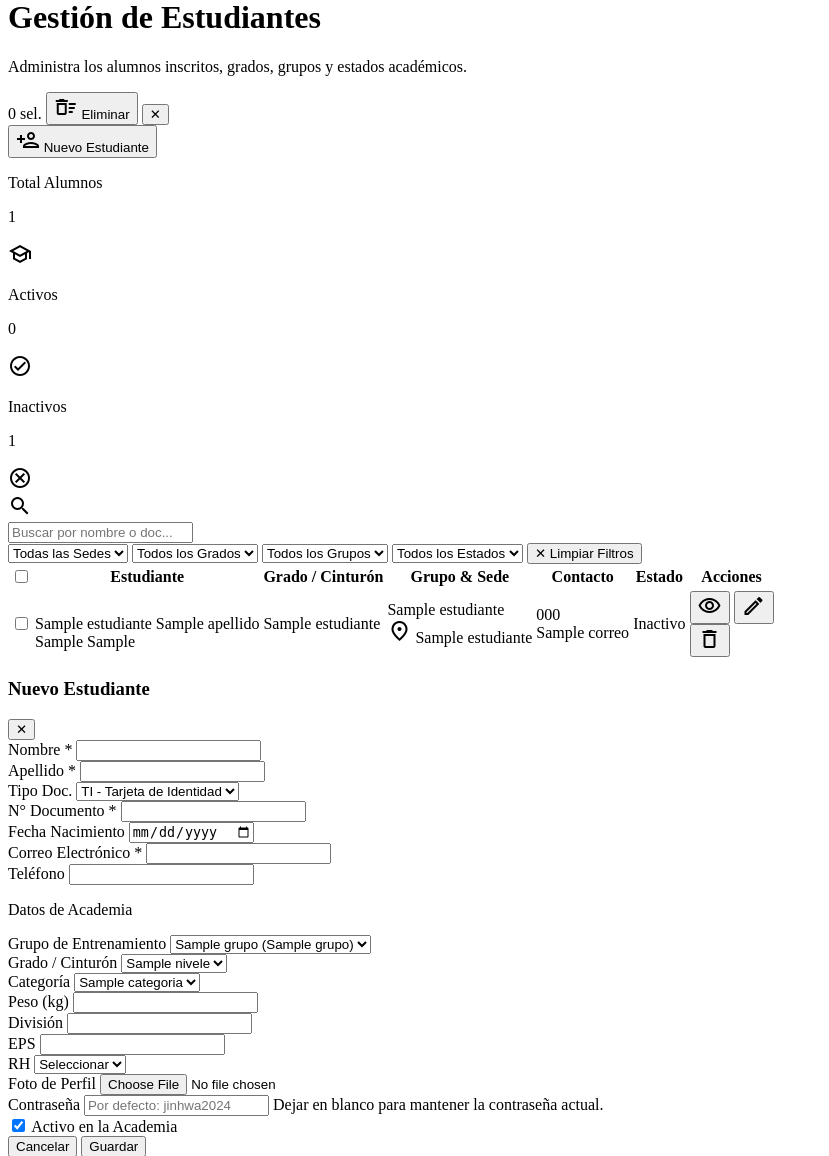
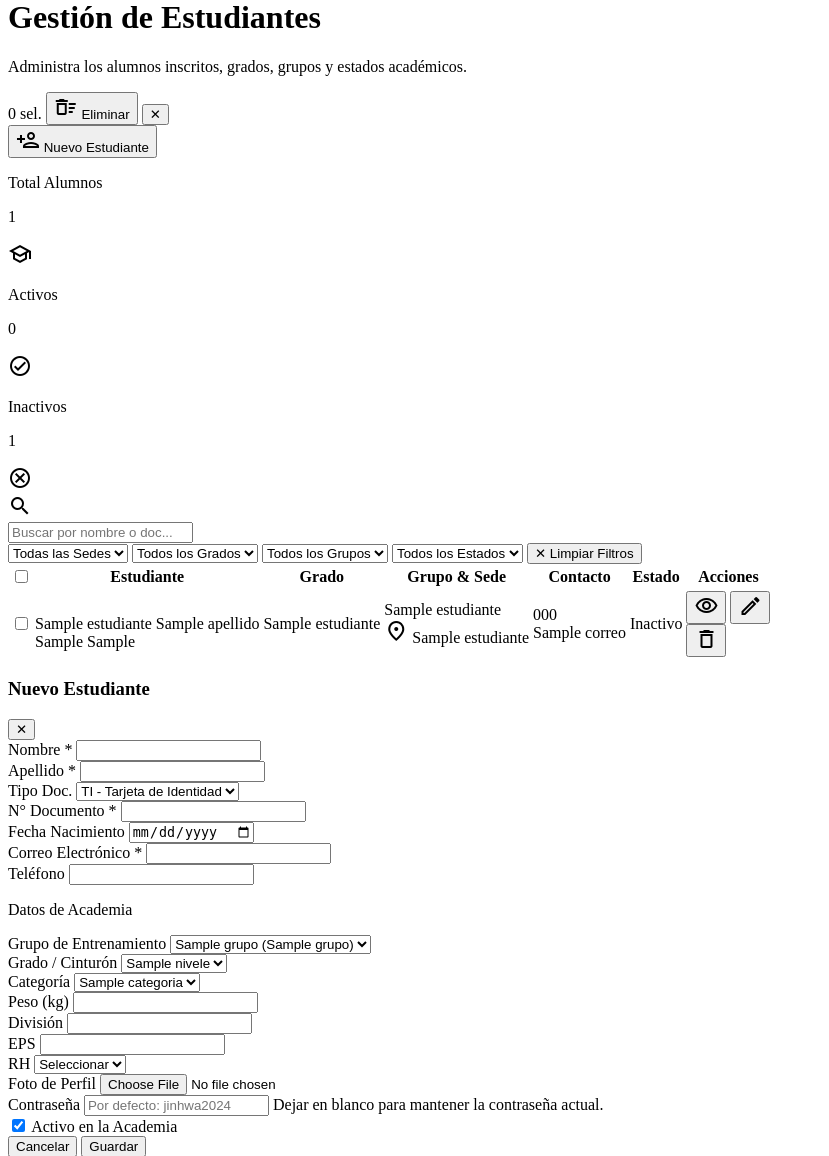
Before and after one commit to wilouzet22/Jinhwan-Corporation, a PHP site: template vistas/administracion/estudiantes.php in a window 1280 px wide. Shown: the part 779-1935 px from the top of the page, without its empty margins (0-829 px from the left). Run offline with PHP 8.4, Linux system fonts and the light colour scheme; the template is opened without the code that fills it: most values are stand-ins (such as "Sample title", 1, 10 or a date in 2020); data that the repository does not hold is empty.

Commit message:
style: compactar tablas de estudiantes, maestros y grupos para eliminar scroll horizontal

```diff
--- a/vistas/administracion/estudiantes.php
+++ b/vistas/administracion/estudiantes.php
@@ -6,7 +6,7 @@ $total_activos = count(array_filter($estudiantes, fn($e) => ($e['activo'] ?? 0)
 $total_inactivos = $total_estudiantes - $total_activos;
 ?>
 
-<main class="flex-grow container mx-auto p-6 lg:p-8 relative transition-colors duration-300">
+<main class="flex-grow w-full px-4 py-6 sm:px-6 relative transition-colors duration-300">
     <div class="space-y-6">
 
         <!-- Encabezado y Botones de Acción -->
@@ -125,19 +125,19 @@ $total_inactivos = $total_estudiantes - $total_activos;
 
         <!-- Tabla de Estudiantes -->
         <div class="bg-white dark:bg-slate-900 rounded-2xl border border-slate-200 dark:border-slate-800 overflow-hidden shadow-sm transition-colors">
-            <div class="w-full overflow-x-auto">
-                <table class="w-full text-sm text-left border-collapse" id="students-table">
+            <div class="w-full">
+                <table class="w-full text-sm text-left border-collapse table-fixed" id="students-table">
                     <thead class="text-[11px] uppercase bg-slate-50 dark:bg-slate-950/60 border-b border-slate-200 dark:border-slate-800 text-slate-500 dark:text-slate-400 sticky top-0 z-10 transition-colors">
                         <tr>
-                            <th scope="col" class="px-3 py-3 w-10 text-center">
+                            <th scope="col" class="w-8 px-1 py-3 text-center">
                                 <input type="checkbox" id="select-all-checkbox" class="h-4 w-4 rounded border-slate-300 dark:border-slate-600 text-tkd-blue focus:ring-tkd-blue bg-white dark:bg-slate-800 cursor-pointer">
                             </th>
-                            <th scope="col" class="px-4 py-3">Estudiante</th>
-                            <th scope="col" class="px-3 py-3 text-center">Grado / Cinturón</th>
-                            <th scope="col" class="px-3 py-3">Grupo & Sede</th>
-                            <th scope="col" class="px-3 py-3">Contacto</th>
-                            <th scope="col" class="px-3 py-3 text-center">Estado</th>
-                            <th scope="col" class="px-4 py-3 text-right">Acciones</th>
+                            <th scope="col" class="w-[28%] px-2 py-3">Estudiante</th>
+                            <th scope="col" class="w-[12%] min-w-[70px] px-1 py-3 text-center">Grado</th>
+                            <th scope="col" class="w-[23%] px-2 py-3">Grupo & Sede</th>
+                            <th scope="col" class="w-[15%] px-2 py-3">Contacto</th>
+                            <th scope="col" class="w-[10%] min-w-[65px] px-1 py-3 text-center">Estado</th>
+                            <th scope="col" class="w-[12%] min-w-[82px] px-2 py-3 text-right">Acciones</th>
                         </tr>
                     </thead>
                     <tbody class="divide-y divide-slate-100 dark:divide-slate-800/50 transition-colors" id="students-tbody">
@@ -165,6 +165,7 @@ $total_inactivos = $total_estudiantes - $total_activos;
                                     } elseif (str_contains($grado, 'negro') || str_contains($grado, 'dan')) {
                                         $beltClass = 'bg-slate-900 text-amber-400 border border-amber-500/40 dark:bg-slate-950 dark:border-amber-500/50';
                                     }
+                                    $sedeCorta = str_replace(['Sede Principal ', 'Sede '], '', $est['sede_nombre'] ?? 'Sin Asignar');
                                 ?>
                                 <tr class="student-row hover:bg-slate-50 dark:hover:bg-slate-800/40 transition-all"
                                     data-id="<?= $est['id'] ?>"
@@ -175,87 +176,94 @@ $total_inactivos = $total_estudiantes - $total_activos;
                                     data-grupo="<?= htmlspecialchars($est['grupo_nombre'] ?? 'Sin Asignar') ?>"
                                     data-estado="<?= ($est['activo'] ?? 0) == 1 ? 'Activo' : 'Inactivo' ?>">
 
-                                    <td class="px-3 py-2.5 text-center">
+                                    <td class="px-1 py-2 text-center">
                                         <input type="checkbox" name="student-checkbox" value="<?= $est['id'] ?>"
                                                class="student-checkbox h-4 w-4 rounded border-slate-300 dark:border-slate-600 text-tkd-blue focus:ring-tkd-blue bg-white dark:bg-slate-800 cursor-pointer">
                                     </td>
 
                                     <!-- Estudiante (Avatar + Nombre + Doc) -->
-                                    <td class="px-4 py-2.5 font-semibold">
-                                        <div class="flex items-center gap-2.5">
+                                    <td class="px-2 py-2 font-semibold">
+                                        <div class="flex items-center gap-2 min-w-0">
                                             <?php if (!empty($est['foto_perfil'])): ?>
-                                                <img src="<?= base_url('/public/uploads/perfiles/' . $est['foto_perfil']) ?>" class="w-8 h-8 rounded-full object-cover shadow-xs shrink-0 border border-slate-200 dark:border-slate-700">
+                                                <img src="<?= base_url('/public/uploads/perfiles/' . $est['foto_perfil']) ?>" class="w-7 h-7 rounded-full object-cover shadow-xs shrink-0 border border-slate-200 dark:border-slate-700">
                                             <?php else: ?>
-                                                <div class="w-8 h-8 rounded-full bg-gradient-to-br from-blue-600 to-indigo-600 text-white flex items-center justify-center font-bold text-xs shrink-0 shadow-xs">
+                                                <div class="w-7 h-7 rounded-full bg-gradient-to-br from-blue-600 to-indigo-600 text-white flex items-center justify-center font-bold text-xs shrink-0 shadow-xs">
                                                     <?= strtoupper(substr($est['nombre'] ?? 'E', 0, 1)) ?>
                                                 </div>
                                             <?php endif; ?>
-                                            <div class="min-w-0">
-                                                <div class="text-slate-900 dark:text-white font-bold text-sm truncate leading-tight">
+                                            <div class="min-w-0 flex-1">
+                                                <div class="text-slate-900 dark:text-white font-bold text-xs truncate leading-tight" title="<?= htmlspecialchars($est['nombre'] . ' ' . $est['apellido']) ?>">
                                                     <?= htmlspecialchars($est['nombre'] ?? '') . ' ' . htmlspecialchars($est['apellido'] ?? '') ?>
                                                 </div>
-                                                <div class="text-[11px] text-slate-500 dark:text-slate-400 font-normal flex items-center gap-1 mt-0.5">
-                                                    <span class="font-mono bg-slate-100 dark:bg-slate-800 border border-slate-200 dark:border-slate-700 px-1 py-0.2 rounded text-[10px]"><?= htmlspecialchars($est['tipo_documento'] ?? 'TI') ?></span>
-                                                    <span><?= htmlspecialchars($est['numero_documento'] ?? 'S/D') ?></span>
+                                                <div class="text-[10px] text-slate-500 dark:text-slate-400 font-normal flex items-center gap-1 mt-0.5 truncate">
+                                                    <span class="font-mono bg-slate-100 dark:bg-slate-800 border border-slate-200 dark:border-slate-700 px-1 rounded text-[9px] shrink-0"><?= htmlspecialchars($est['tipo_documento'] ?? 'TI') ?></span>
+                                                    <span class="truncate"><?= htmlspecialchars($est['numero_documento'] ?? 'S/D') ?></span>
                                                 </div>
                                             </div>
                                         </div>
                                     </td>
 
                                     <!-- Grado -->
-                                    <td class="px-3 py-2.5 text-center whitespace-nowrap">
-                                        <span class="inline-flex items-center px-2 py-0.5 rounded-full text-[11px] font-bold uppercase tracking-wider <?= $beltClass ?>">
+                                    <td class="px-1 py-2 text-center whitespace-nowrap">
+                                        <span class="inline-flex items-center px-2 py-0.5 rounded-full text-[10px] font-bold uppercase tracking-wider <?= $beltClass ?>">
                                             <?= htmlspecialchars($est['grado_nombre'] ?? 'Sin Asignar') ?>
                                         </span>
                                     </td>
 
                                     <!-- Grupo & Sede -->
-                                    <td class="px-3 py-2.5 text-xs">
-                                        <div class="font-bold text-slate-800 dark:text-slate-200">
+                                    <td class="px-2 py-2 text-xs min-w-0">
+                                        <div class="font-bold text-slate-800 dark:text-slate-200 truncate leading-tight" title="<?= htmlspecialchars($est['grupo_nombre'] ?? 'Sin Grupo') ?>">
                                             <?= htmlspecialchars($est['grupo_nombre'] ?? 'Sin Grupo') ?>
                                         </div>
-                                        <div class="text-[11px] text-slate-500 dark:text-slate-400 flex items-center gap-1 mt-0.5">
-                                            <span class="material-icons-outlined text-xs text-tkd-blue">place</span>
-                                            <span class="truncate"><?= htmlspecialchars($est['sede_nombre'] ?? 'Sin Sede') ?></span>
+                                        <div class="text-[11px] text-slate-500 dark:text-slate-400 flex items-center gap-1 mt-0.5 truncate" title="<?= htmlspecialchars($est['sede_nombre'] ?? '') ?>">
+                                            <span class="material-icons-outlined text-xs text-tkd-blue shrink-0">place</span>
+                                            <span class="truncate"><?= htmlspecialchars($sedeCorta) ?></span>
                                         </div>
                                     </td>
 
                                     <!-- Contacto -->
-                                    <td class="px-3 py-2.5 text-xs">
-                                        <div class="text-slate-800 dark:text-slate-300 font-medium"><?= htmlspecialchars($est['telefono'] ?? '-') ?></div>
-                                        <div class="text-[11px] text-slate-400 truncate mt-0.5"><?= htmlspecialchars($est['correo'] ?? '-') ?></div>
+                                    <td class="px-2 py-2 text-xs min-w-0">
+                                        <?php if (!empty($est['telefono'])): ?>
+                                            <div class="text-slate-800 dark:text-slate-300 font-medium truncate text-[11px]"><?= htmlspecialchars($est['telefono']) ?></div>
+                                        <?php endif; ?>
+                                        <?php if (!empty($est['correo'])): ?>
+                                            <div class="text-[10px] text-slate-400 truncate" title="<?= htmlspecialchars($est['correo']) ?>"><?= htmlspecialchars($est['correo']) ?></div>
+                                        <?php endif; ?>
+                                        <?php if (empty($est['telefono']) && empty($est['correo'])): ?>
+                                            <span class="text-slate-400">-</span>
+                                        <?php endif; ?>
                                     </td>
 
                                     <!-- Estado -->
-                                    <td class="px-3 py-2.5 text-center whitespace-nowrap">
+                                    <td class="px-1 py-2 text-center whitespace-nowrap">
                                         <?php if (($est['activo'] ?? 0) == 1): ?>
-                                            <span class="inline-flex items-center px-2 py-0.5 rounded-full text-[10px] font-bold uppercase bg-emerald-50 text-emerald-700 border border-emerald-200 dark:bg-emerald-950/60 dark:text-emerald-400 dark:border-emerald-800/30">
+                                            <span class="inline-flex items-center px-2 py-0.5 rounded-full text-[9px] font-bold uppercase bg-emerald-50 text-emerald-700 border border-emerald-200 dark:bg-emerald-950/60 dark:text-emerald-400 dark:border-emerald-800/30">
                                                 Activo
                                             </span>
                                         <?php else: ?>
-                                            <span class="inline-flex items-center px-2 py-0.5 rounded-full text-[10px] font-bold uppercase bg-rose-50 text-rose-700 border border-rose-200 dark:bg-rose-950/60 dark:text-rose-400 dark:border-rose-800/30">
+                                            <span class="inline-flex items-center px-2 py-0.5 rounded-full text-[9px] font-bold uppercase bg-rose-50 text-rose-700 border border-rose-200 dark:bg-rose-950/60 dark:text-rose-400 dark:border-rose-800/30">
                                                 Inactivo
                                             </span>
                                         <?php endif; ?>
                                     </td>
 
                                     <!-- Acciones -->
-                                    <td class="px-4 py-2.5 text-right whitespace-nowrap">
-                                        <div class="flex items-center justify-end gap-1">
+                                    <td class="px-2 py-2 text-right whitespace-nowrap">
+                                        <div class="flex items-center justify-end gap-0.5">
                                             <!-- Ver Detalle -->
-                                            <button type="button" onclick='openDetailModal(<?= json_encode($est) ?>)' class="text-slate-500 hover:text-tkd-blue dark:text-slate-400 dark:hover:text-blue-400 p-1.5 rounded-lg hover:bg-blue-50 dark:hover:bg-blue-950/30 transition-all cursor-pointer" title="Ver Detalle">
+                                            <button type="button" onclick='openDetailModal(<?= json_encode($est) ?>)' class="text-slate-500 hover:text-tkd-blue dark:text-slate-400 dark:hover:text-blue-400 p-1 rounded-lg hover:bg-blue-50 dark:hover:bg-blue-950/30 transition-all cursor-pointer" title="Ver Detalle">
                                                 <span class="material-icons-outlined text-base">visibility</span>
                                             </button>
 
                                             <!-- Editar -->
-                                            <button type="button" onclick='openModal("edit", <?= json_encode($est) ?>)' class="text-blue-600 hover:text-blue-800 dark:text-blue-400 dark:hover:text-blue-300 p-1.5 rounded-lg hover:bg-blue-50 dark:hover:bg-blue-950/30 transition-all cursor-pointer" title="Editar">
+                                            <button type="button" onclick='openModal("edit", <?= json_encode($est) ?>)' class="text-blue-600 hover:text-blue-800 dark:text-blue-400 dark:hover:text-blue-300 p-1 rounded-lg hover:bg-blue-50 dark:hover:bg-blue-950/30 transition-all cursor-pointer" title="Editar">
                                                 <span class="material-icons-outlined text-base">edit</span>
                                             </button>
 
                                             <!-- Eliminar -->
                                             <form action="<?= base_url('/admin/estudiantes/delete') ?>" method="POST" class="inline-block" onsubmit="return confirm('¿Estás seguro de eliminar a este estudiante?');">
                                                 <input type="hidden" name="id" value="<?= $est['id'] ?>">
-                                                <button type="submit" class="text-rose-500 hover:text-rose-700 dark:text-rose-400 dark:hover:text-rose-300 p-1.5 rounded-lg hover:bg-rose-50 dark:hover:bg-rose-950/30 transition-all cursor-pointer" title="Eliminar">
+                                                <button type="submit" class="text-rose-500 hover:text-rose-700 dark:text-rose-400 dark:hover:text-rose-300 p-1 rounded-lg hover:bg-rose-50 dark:hover:bg-rose-950/30 transition-all cursor-pointer" title="Eliminar">
                                                     <span class="material-icons-outlined text-base">delete</span>
                                                 </button>
                                             </form>
```
Also changed, not shown: vistas/administracion/grupos.php (+41 -38 lines), vistas/administracion/maestros.php (+41 -40 lines).
